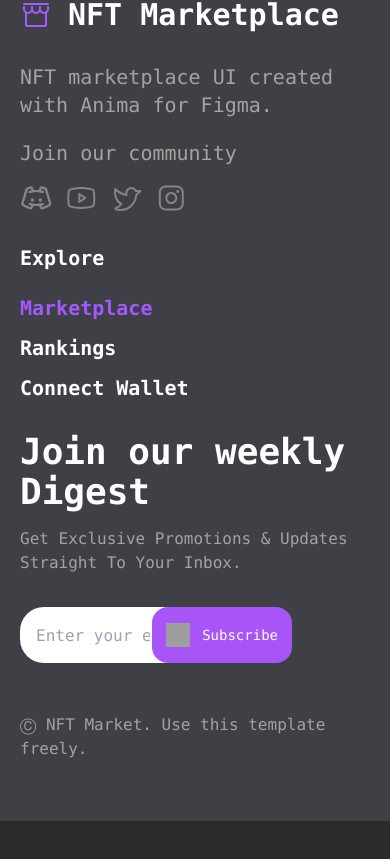
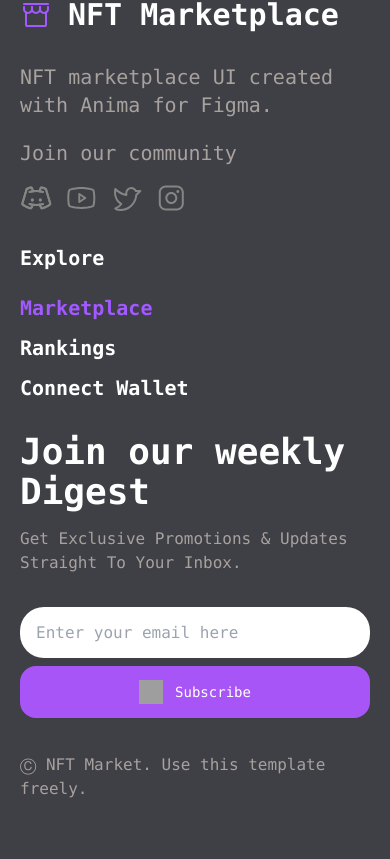
Before and after one commit to NABIL234234/NFT-MARKETPLACE, a React (Vite) app: page /shop in a window 390 px wide. Shown: the part 6682-7541 px from the top of the page. Before the commit the page ends 7503 px from the top, so only its background shows below. Built offline with nearby package versions, Linux system fonts and the light colour scheme; grey boxes are pictures that could not be loaded; the HTML template or start-up script is replaced by a standard one; a web font is replaced by a local one.

Commit message:
Fixed Footer

```diff
--- a/src/components/CardGuide/CardGuide.css
+++ b/src/components/CardGuide/CardGuide.css
@@ -9,7 +9,15 @@
   margin-right: 0;
 }
 
-@media (max-width: 600px) {
+
+@media (max-width: 950px) {
+  .CardCreators {
+    width: calc((100% - 20px) / 2);
+    margin-right: 20px;
+    margin-top: 20px;
+  }
+
+@media (max-width: 800px) {
   .CardGuide {
     width: 100%;
     margin-right: 0;
@@ -19,3 +27,4 @@
     margin-right: 0;
   }
 }
+}
--- a/src/components/Footer/Footer.jsx
+++ b/src/components/Footer/Footer.jsx
@@ -91,15 +91,16 @@ export default function Footer() {
                 </p>
               </div>
 
-              <div className="relative mt-8 w-[320px] md:w-[400px]">
-                <div className="relative w-full h-[56px]">
+
+              <div className="relative mt-8 mb-[40px]">
+              <div className=" flex flex-col gap-2 mdd:relative w-full h-[56px]">
                 <input
-                    className="bg-white p-4 pr-[140px] rounded-3xl w-[270px]  md:w-full h-full z-0 focus:outline-none"
+                  className="bg-white p-4 rounded-3xl w-full h-full z-0 focus:outline-none mdd:pr-[140px]"
                   placeholder="Enter your email here"
                   type="email"
                 />
 
-                  <div className="absolute flex items-center justify-center gap-[12px] rounded-2xl text-white border-2 bg-purple-500 border-purple-500 p-3 right-[15%] md:right-0 top-0 bottom-0">
+                <div className="mdd:absolute flex items-center justify-center gap-[12px] rounded-2xl text-white border-2 bg-purple-500 border-purple-500 p-3 right-0 top-0 bottom-0">
                   <img src={Message} alt="message" className="h-6 w-6" />
                   <a href="#" className="text-sm">
                     Subscribe
```
Also changed, not shown: src/pages/Home/Digest/Digest.css (deleted, +0 -13 lines). Lines whose indentation alone changed are shown as unchanged.
